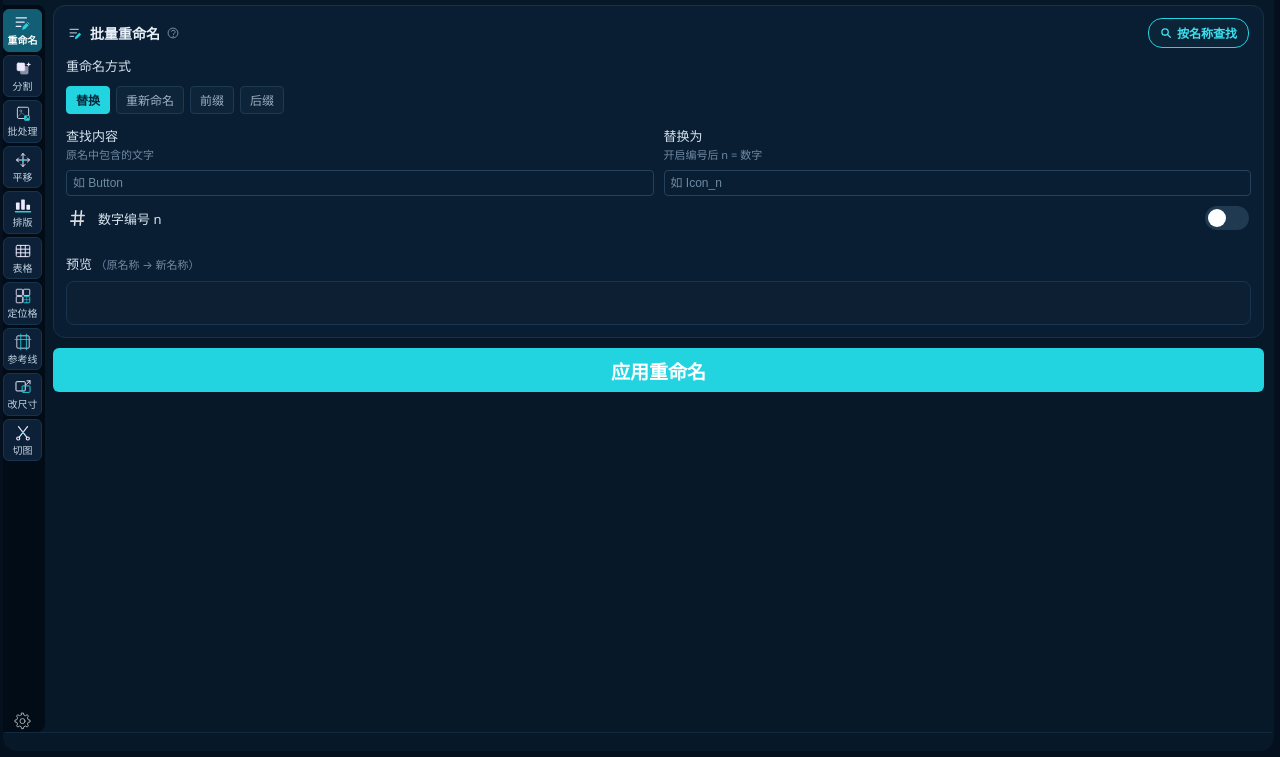
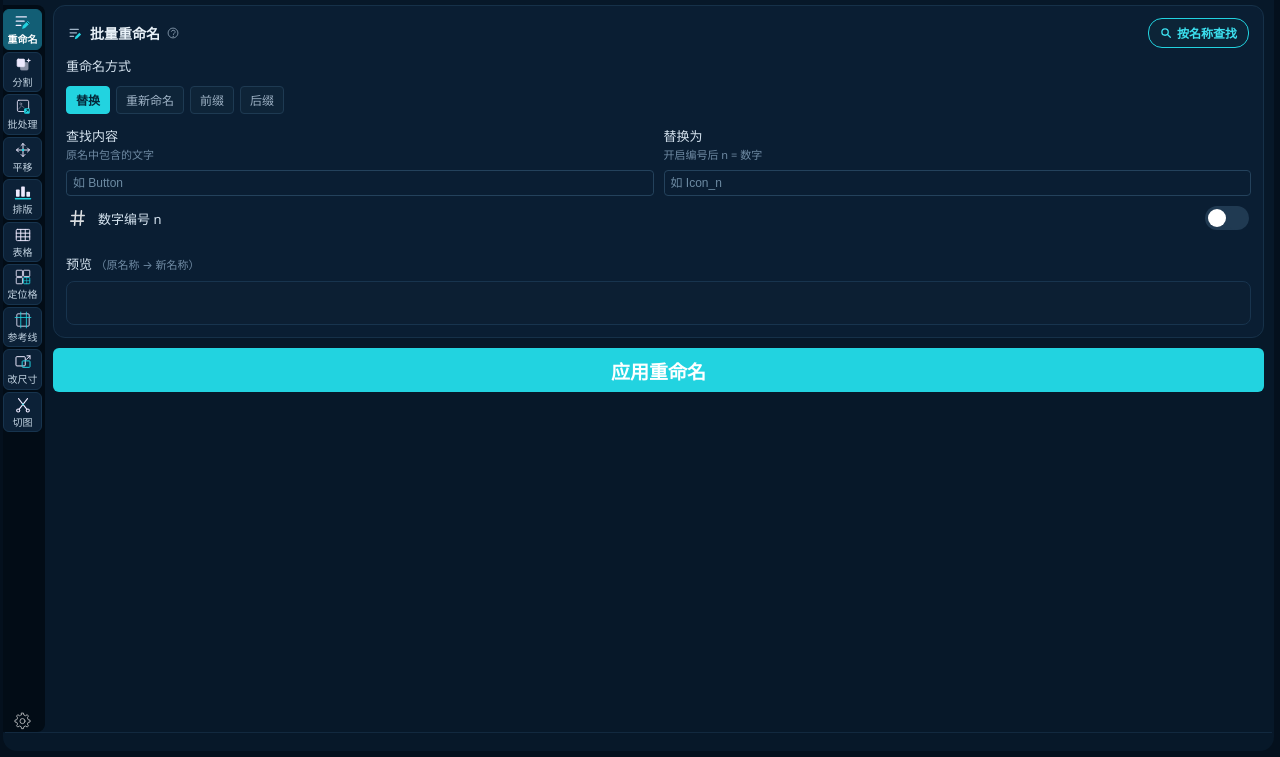
Before and after one commit to dashuaigc/Sliceman, a website: page src/ui/index.html in a window 1280 px wide. Shown: the part 43-800 px from the top of the page. Drawn offline with Linux system fonts and the light colour scheme.

Commit message:
fix: 功能栏加到第十个后出滚动条，把功能名挤成两行；发布 v1.4.1
真机截图逐像素量出来的死循环：
功能栏一旦竖着装不下就冒出滚动条，UXP 那条滚动条 16px 宽、画在盒子里面，
39px 的磁贴当场被挤成 23px（实测正常态 x=3..41，出问题时 x=3..25、滚动条 x=29..44），
三个字的名字（重命名 / 批处理 / 定位格 / 参考线 / 改尺寸）折成两行，
磁贴从 44px 长到 58px，功能栏更装不下 —— 滚动条再也退不掉。
第十个功能（定位格）把余量吃到临界，一点扰动就会掉进去。

- .tile-label 改 nowrap（原来是 word-break:break-all）：磁贴高度成了定值、与宽度无关，
  循环不成立。面板一时矮到出滚动条也只是名字截一点，拉高就自己恢复
- 磁贴内边距 4→3、项间距 3→2：十个磁贴 + 设置钮从 501px 降到 471px，
  340×640 下余量 66px → 96px
- .tile-inner 加 overflow:hidden，被挤窄时在圆角盒子里截断，不溢到功能栏外
- 两处注释补上这笔账，加第十一个功能之前先重算

```diff
--- a/package.json
+++ b/package.json
@@ -1,6 +1,6 @@
 {
   "name": "sliceman",
-  "version": "1.4.0",
+  "version": "1.4.1",
   "description": "Photoshop UXP 插件：颜色标记批量切图 + 图层批量处理工具集",
   "main": "index.js",
   "directories": {
--- a/src/ui/styles.css
+++ b/src/ui/styles.css
@@ -60,7 +60,7 @@ body {
    选择器带上 class 才压得住上面那条 .app > * { flex-shrink:0 }（同优先级但更靠后不保险）。
    min-height:0 是关键：不给的话 flex 项的最小高度按内容算，内容列永远撑破而不是自己滚 */
 .app > .workspace { display: flex; flex: 1 1 auto; min-height: 0; }
-/* 功能栏：竖排七个功能 + 底部设置。整条比内容区更深一档（内容区是 .app 的 #071829，
+/* 功能栏：竖排十个功能 + 底部设置。整条比内容区更深一档（内容区是 .app 的 #071829，
    这里压到接近面板最外层的底色），靠明暗分区，不再画竖线或分隔线。
    margin-left:-2px 是出血：把【背景】拉到面板左边缘，深色条才是贴边的一整条，
    而不是浮在中间的一块。
@@ -72,7 +72,11 @@ body {
    右边由这里的 padding-right（3px）提供，磁贴看着就左右各 3px、正中。
    两边各写一半反而会变成「左＝外框+内边距、右＝内边距」，那就是先前看到的偏右。
    42px = 深色条总宽（box-sizing:border-box，flex-basis 含内边距），磁贴得 39px。
-   自身可滚 —— 面板拉得很矮时不至于把底部的设置钮挤没 */
+   自身可滚 —— 面板拉得很矮时不至于把底部的设置钮挤没。
+   ⚠️ 但这条滚动条是【有代价】的：UXP 的原生滚动条 16px 宽、画在盒子里面，一出现
+   就把磁贴从 39px 挤到 23px。所以 .tile-label 必须 nowrap（见那边的说明），
+   而且磁贴的竖向尺寸要留足余量：十个磁贴 + 设置钮约 469px，常见面板高度（≈578px）
+   还剩 100px 富余，正常不会滚。加第十一个功能之前先把这笔账重算一遍 */
 .rail {
   display: flex;
   flex-direction: column;
@@ -273,14 +277,14 @@ input[type="text"]::placeholder { color: #6d8ba3; }
 .row-off .num-box { opacity: 0.6; }
 
 /* ---------- 功能栏里的功能项 ---------- */
-/* 竖排一列，每项＝图标 + 名称小字。留着名称是有意的：七个图标里「分割 / 排版 / 表格」
+/* 竖排一列，每项＝图标 + 名称小字。留着名称是有意的：十个图标里「分割 / 排版 / 表格」
    形近，纯图标得靠猜；名字都 ≤3 字（10px 字号约 30px 宽），39px 的磁贴里放得下：
    39 − 1px 边框×2 = 37px 可用。所以磁贴左右不留内边距，宽度全给标签 */
 .tile {
   flex: 0 0 auto;
   width: 100%;
   min-width: 0;
-  padding: 0 0 3px;                  /* 项与项之间的间距 */
+  padding: 0 0 2px;                  /* 项与项之间的间距 */
   cursor: pointer;
 }
 /* .tile 只是「槽」：负责占位与间距，视觉盒下沉到 .tile-inner —— 这样槽与槽之间才
@@ -289,7 +293,8 @@ input[type="text"]::placeholder { color: #6d8ba3; }
   display: flex;
   flex-direction: column;
   align-items: center;
-  padding: 4px 0;                    /* 整项高度 ≈ 4+18+3+12+4+2 = 43px（原来 50px） */
+  padding: 3px 0;                    /* 整项高度 ≈ 3+18+3+12+3+2 = 41px */
+  overflow: hidden;                  /* 万一被挤窄，标签在圆角盒子里截断，不溢到功能栏外 */
   background: #0c2137;
   border: 1px solid #17344e;
   border-radius: 6px;
@@ -298,6 +303,13 @@ input[type="text"]::placeholder { color: #6d8ba3; }
    任一层吃了鼠标点击就到不了槽上 */
 .tile * { pointer-events: none; }
 .tile-icon { width: 18px; height: 18px; flex: 0 0 auto; }
+/* ⚠️ 一律【不折行】。这里曾经是 word-break:break-all，真机上会滚成一个死循环：
+   功能栏一旦竖着装不下就冒出滚动条 —— UXP 那条滚动条足足 16px 宽，画在盒子【里面】，
+   39px 的磁贴当场被挤成 23px，三个字的名字（重命名 / 批处理 / 定位格 / 参考线 / 改尺寸）
+   折成两行，每个磁贴从 44px 长到 58px，功能栏更装不下，于是滚动条永远退不掉。
+   （截图实测：正常态磁贴 x=3..41、名字单行 44px；出问题时磁贴 x=3..25、滚动条 x=29..44。）
+   改成 nowrap 后磁贴高度是【定值】，跟宽度无关，这个循环就不成立了：
+   哪怕面板一时矮到出滚动条，名字最多被截一点，面板一拉高滚动条自己就没了。 */
 .tile-label {
   margin-top: 3px;
   font-size: 10px;
@@ -305,7 +317,7 @@ input[type="text"]::placeholder { color: #6d8ba3; }
   text-align: center;
   color: #c3d4e2;
   max-width: 100%;
-  word-break: break-all;             /* 万一以后加了长名字，折行而不是撑宽功能栏 */
+  white-space: nowrap;
 }
 /* 选中态：只靠整块填充，不画任何描边 —— 边框色跟底色写成同一个值，
    这样既不露出未选中那圈 #17344e，也不会多一道亮青轮廓（边框位仍占着，
```
Also changed, not shown: src/manifest.json.
